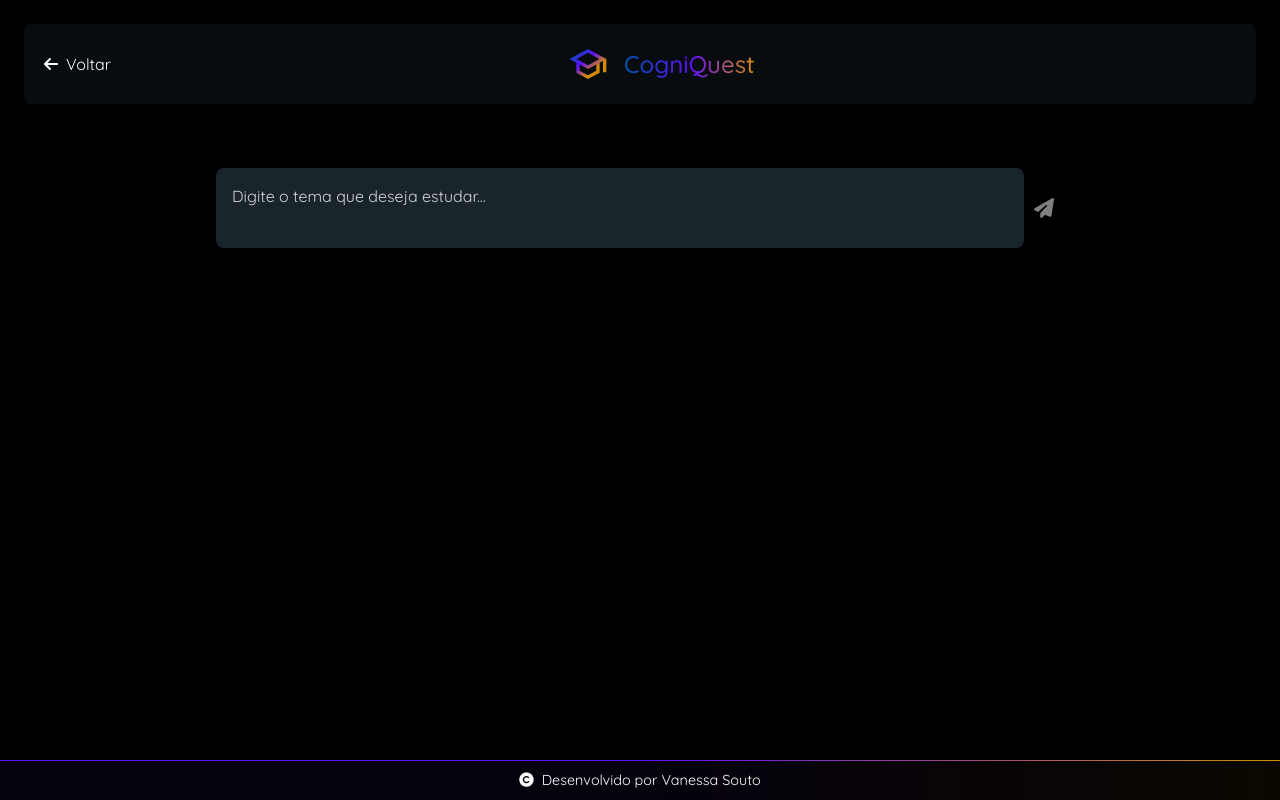
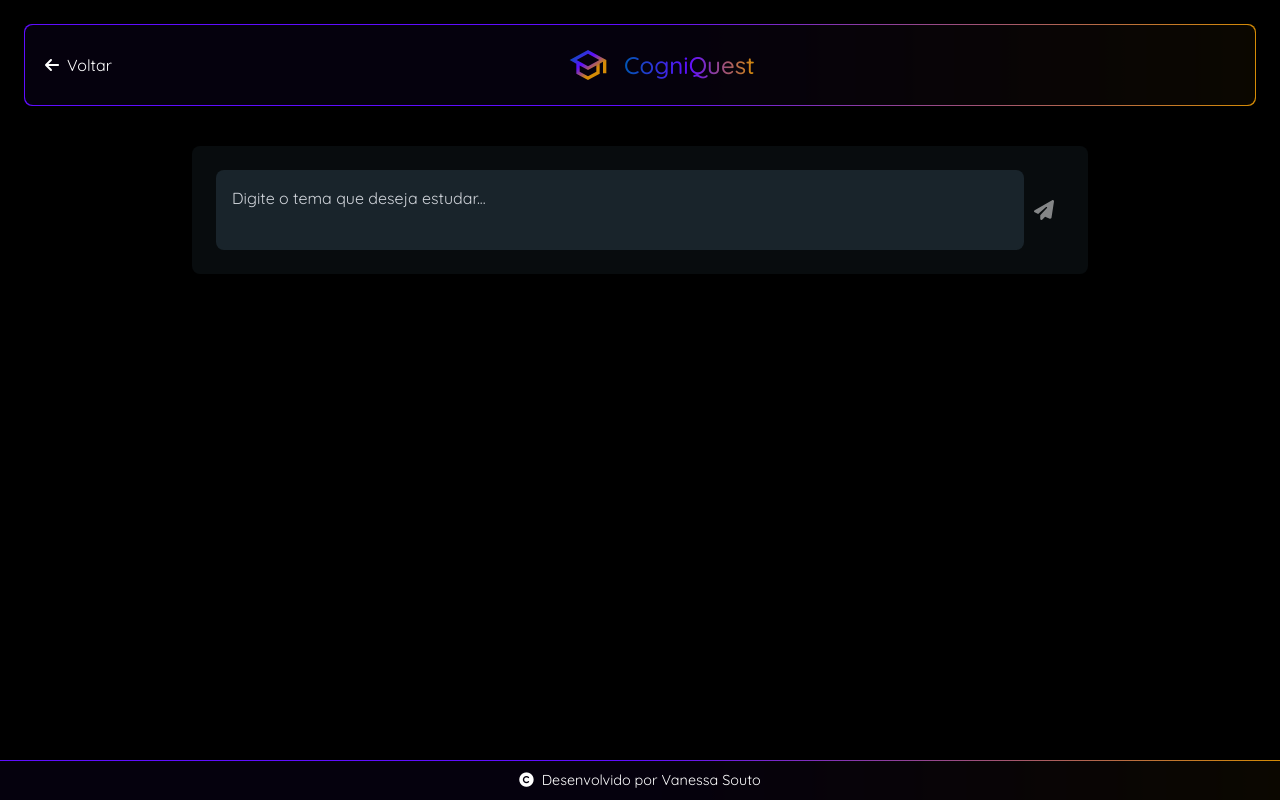
Before and after one commit to vansoufer/CogniQuest, a Next.js app: page /searchByTheme in a window 1280 px wide. Built offline with nearby package versions, Linux system fonts and the light colour scheme; no server answers.

Commit message:
correçao para padronizar cores

```diff
--- a/src/app/components/Header/index.tsx
+++ b/src/app/components/Header/index.tsx
@@ -11,8 +11,10 @@ interface HeaderProps {
 export default function Header({ showBackButton = false, isLoading = false }: HeaderProps) {
   return (
     <>
-      <header className="flex items-center justify-center p-[20px] rounded-lg bg-[#080c0e] w-full mb-10">
+      <header className="flex items-center justify-center p-[1px]  rounded-lg  bg-gradient-to-r from-[#5f0dff] via-[#5f0dff] to-[#d58b05] w-full mb-10">
+       <div className=' h-[100%] w-full bg-black/95 rounded-lg flex items-center justify-center p-[20px]'>
         {showBackButton && (
+
           <Link href="/" className="text-white hover:text-gray-300 transition-colors">
             <FontAwesomeIcon icon={faArrowLeft} className="mr-2" />
             <span className="hidden sm:inline">Voltar</span>
@@ -36,6 +38,7 @@ export default function Header({ showBackButton = false, isLoading = false }: He
           </h1>
         </Link>
         {showBackButton && <div className="w-[24px]" />}
+        </div>
       </header>
     </>
   );
--- a/src/app/searchByTheme/page.tsx
+++ b/src/app/searchByTheme/page.tsx
@@ -56,7 +56,7 @@ export default function SearchByTheme() {
 
       <main className="max-w-4xl mx-auto space-y-8">
         {/* Seção de Input */}
-        <section className="bg-black/20 rounded-lg p-6 space-y-6">
+        <section className="bg-[#080c0e] rounded-lg p-6 space-y-6">
           <InputButton
             value={inputText}
             onChange={setInputText}
@@ -80,7 +80,7 @@ export default function SearchByTheme() {
 
         {/* Seção de Resultados */}
         {(isLoading || results.aula || results.links || results.exercicios) && (
-          <section className="bg-black/20 rounded-lg p-6">
+          <section className="bg-[#080c0e] rounded-lg p-6">
             {isLoading ? (
               <div className="space-y-6">
                 <LoadingSpinner />
```
